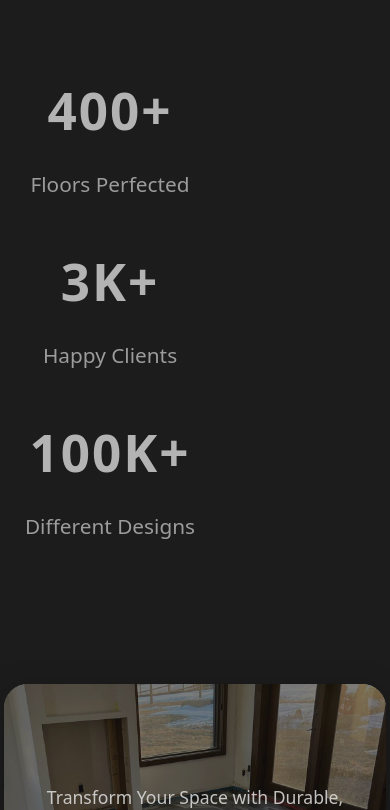
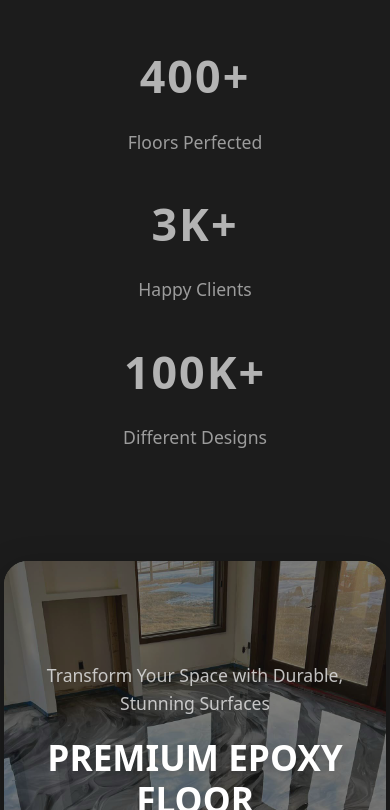
Before and after one commit to celalzamanoglu/epoxy-flooring, a Next.js app: page / in a window 390 px wide. Shown: the part 2522-3332 px from the top of the page. Built offline with nearby package versions, Linux system fonts and the light colour scheme.

Commit message:
feat: numbers centered on smaller screens

```diff
--- a/src/components/NumbersSection.module.css
+++ b/src/components/NumbersSection.module.css
@@ -55,6 +55,7 @@
   .numbersContainer {
     max-width: 100vw;
     gap: 4vw;
+    justify-content: center;
   }
   .counter {
     max-width: 220px;
@@ -62,16 +63,53 @@
 }
 
 @media (max-width: 800px) {
+  .numbersSection {
+    padding: 40px 20px;
+  }
+
   .numbersContainer {
     flex-direction: column;
     gap: 2.5rem;
+    align-items: center;
+    justify-content: center;
+    width: 100%;
   }
+
+  .counter {
+    max-width: 100%;
+    width: 100%;
+    align-items: center;
+  }
+
   .number {
     font-size: 3.2rem;
     width: 120px;
+    justify-content: center;
   }
+
   .label {
     font-size: 1.3rem;
     white-space: normal;
+    text-align: center;
+    justify-content: center;
   }
 }
+
+@media (max-width: 480px) {
+  .numbersSection {
+    padding: 30px 15px;
+  }
+
+  .numbersContainer {
+    gap: 2rem;
+  }
+
+  .number {
+    font-size: 2.8rem;
+    width: 100px;
+  }
+
+  .label {
+    font-size: 1.1rem;
+  }
+}
```
